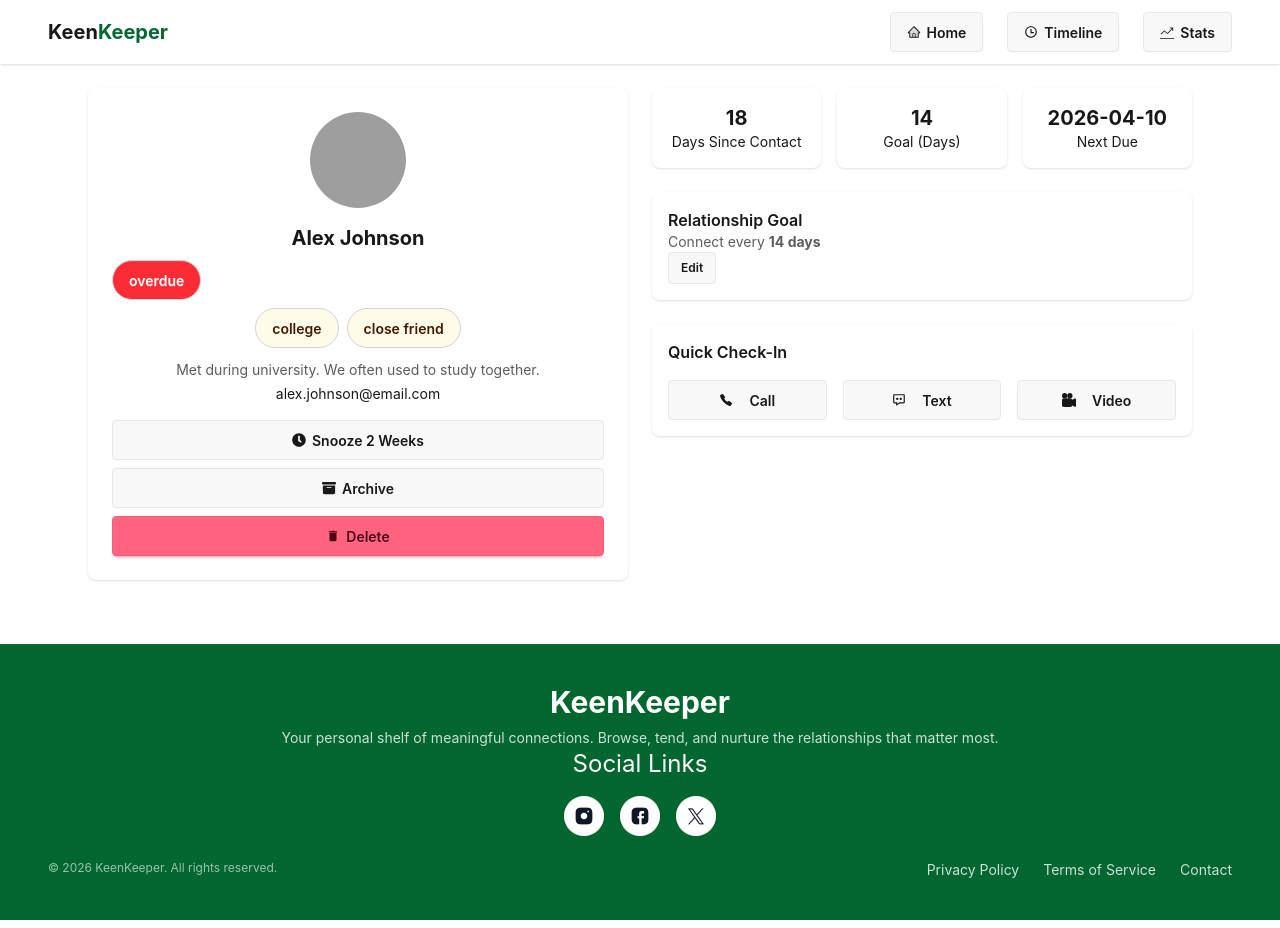
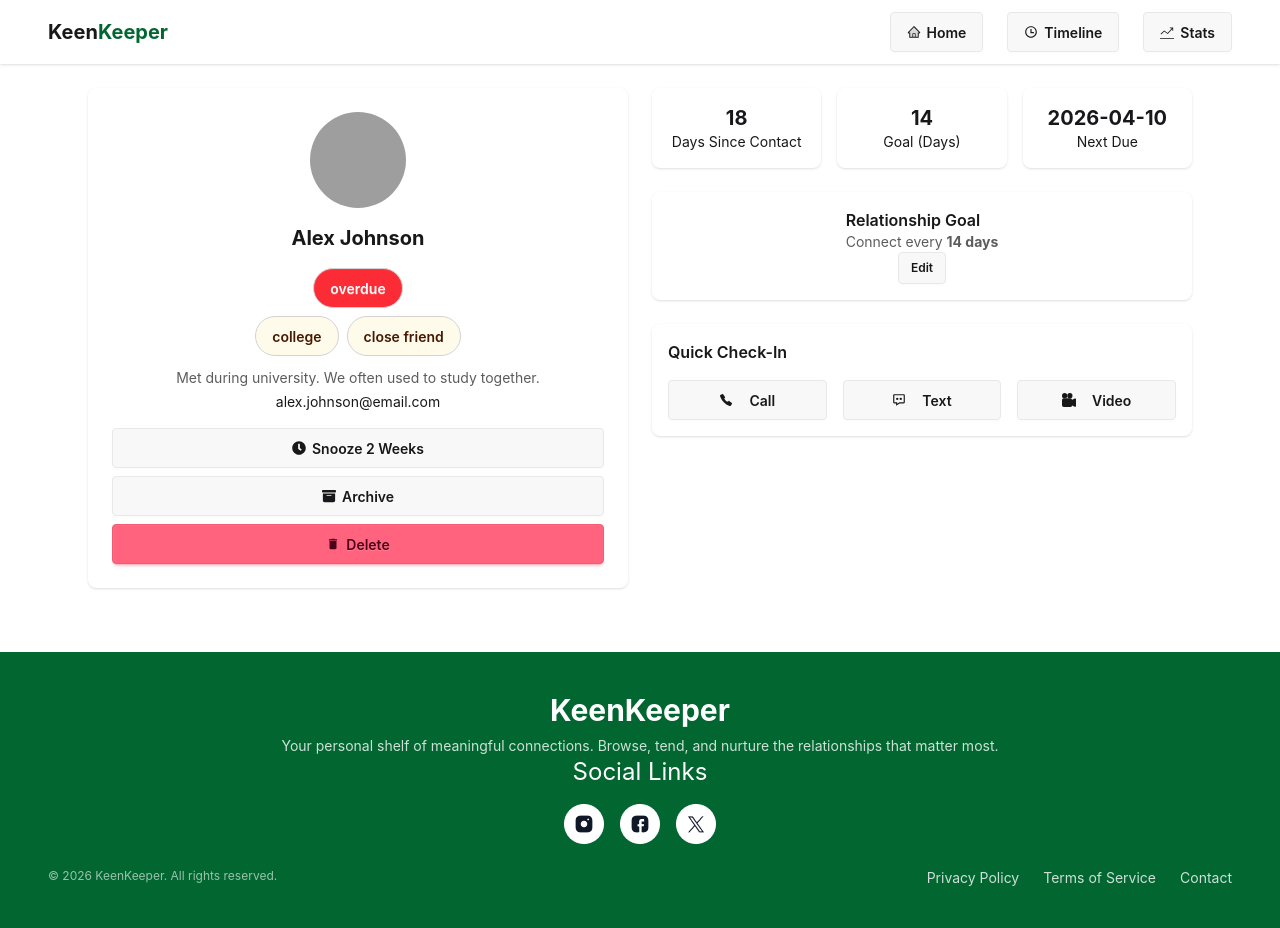
Before and after one commit to yeasinarafatraihan42511-blip/kin-keeper, a React (Vite) app: page /friendDetails/1 in a window 1280 px wide. Built offline with nearby package versions, Linux system fonts and the light colour scheme; grey boxes are pictures that could not be loaded.

Commit message:
FriendDetails card update

```diff
--- a/src/pages/friendDetails/FriendDetails.jsx
+++ b/src/pages/friendDetails/FriendDetails.jsx
@@ -62,7 +62,8 @@ const FriendDetails = () => {
         <h2 className="text-xl font-bold mt-4">{friend.name}</h2>
 
 
-        <p className={`mt-2 font-semibold  ${friend.status === "overdue"
+        <div className="flex justify-center items-center gap-2 mt-2">
+          <p className={`mt-2 font-semibold  ${friend.status === "overdue"
             ? "btn btn-active bg-red-500 text-white rounded-3xl w-fit flex justify-center"
             : friend.status === "almost due"
               ? "btn btn-active bg-yellow-500 text-white rounded-3xl w-fit"
@@ -70,6 +71,7 @@ const FriendDetails = () => {
           }`}>
           {friend.status}
         </p>
+        </div>
 
 
         <div className="flex justify-center gap-2 mt-2 flex-wrap">
@@ -111,14 +113,14 @@ const FriendDetails = () => {
         </div>
 
         {/* Relationship Goal */}
-        <div className="card p-4 shadow flex justify-between  ">
+        <div className="card p-4 shadow flex justify-between items-center">
           <div>
             <h3 className="font-semibold">Relationship Goal</h3>
             <p className="text-sm opacity-70">
               Connect every <span className="font-bold">{friend.goal} days</span>
             </p>
           </div>
-          <div>
+          <div className='flex gap-2'>
             <button className="btn btn-sm">Edit</button>
           </div>
 
```
